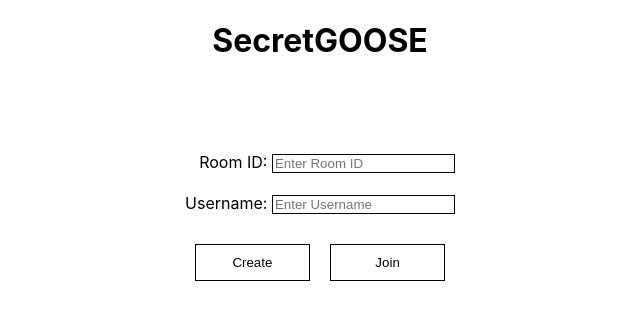
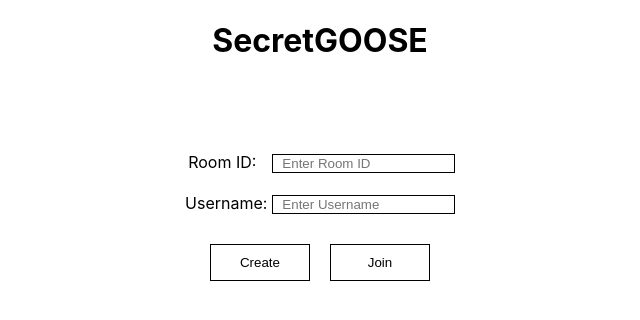
Before and after one commit to sexxi-goose/SE390, a React (Create React App) app in the folder secret_goose/: page / in a window 1280 px wide. Shown: the top 320 px of the page, without its empty margins (320-960 px from the left). Built offline with nearby package versions, Linux system fonts and the light colour scheme.

Commit message:
more spacing

```diff
--- a/secret_goose/src/Style/Login.css
+++ b/secret_goose/src/Style/Login.css
@@ -27,7 +27,7 @@ form {
   padding: 10px;
   text-align: center;
   margin: 10px;
-  width: 30%;
+  width: 100px;
   background-color: white;
 }
 
@@ -38,3 +38,7 @@ input{
 .center{
   text-align: center;
 }
+
+.roomid{
+  padding-right: 11px;
+}
--- a/secret_goose/src/components/Login.js
+++ b/secret_goose/src/components/Login.js
@@ -124,8 +124,8 @@ export class LoginForm extends React.Component {
       <form onSubmit={this.handleSubmit} class="center" noValidate >
         <div class="input">
           <label>
-            <span>Room ID: </span>
-            <input type="text" name="roomId" placeholder="Enter Room ID" required
+            <span class="roomid">Room ID: </span>
+            <input type="text" name="roomId" placeholder="  Enter Room ID" required
             onChange={this.handleChange} maxlength="8"/>
           </label>
 
@@ -133,7 +133,7 @@ export class LoginForm extends React.Component {
 
           <label>
             <span>Username: </span>
-            <input type="text" name="username" placeholder="Enter Username" required
+            <input type="text" name="username" placeholder="  Enter Username" required
             onChange={this.handleChange} maxlength="10"/>
           </label>
         </div>
```
